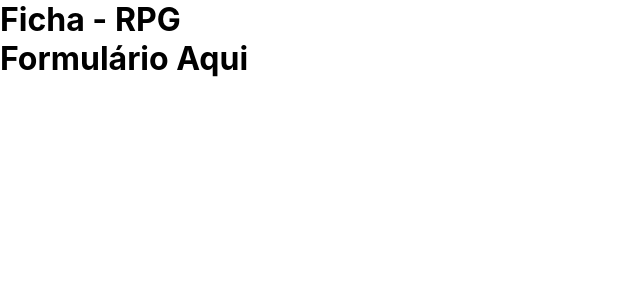
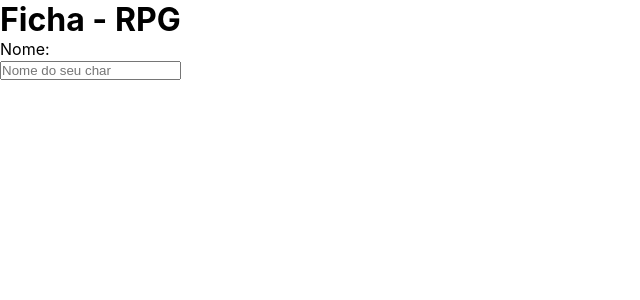
Before and after one commit to Edi-Santos/rpg_character_sheet-portfolio, a React (Create React App) app in the folder base_answer/: page / in a window 1280 px wide. Shown: the top 300 px of the page, without its empty margins (0-640 px from the left). Built offline with nearby package versions, Linux system fonts and the light colour scheme.

Commit message:
build:(Form.jsx): adicionando o componente <Name />

```diff
--- a/base_answer/src/components/Form.jsx
+++ b/base_answer/src/components/Form.jsx
@@ -1,7 +1,9 @@
+import Name from "./FormComponents/Name";
+
 function Form() {
   return (
     <form>
-      <h1>Formulário Aqui</h1>
+      <Name />
     </form>
   )
 }
```
